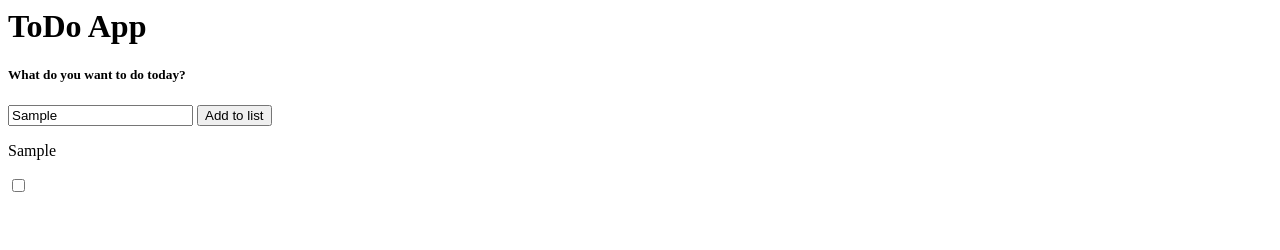
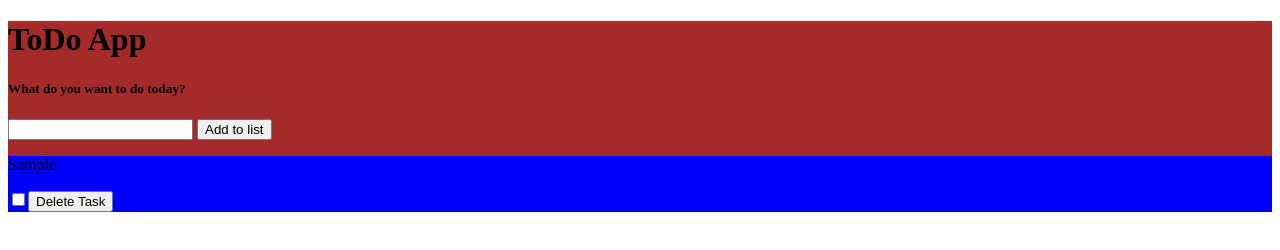
Before and after one commit to Yayacodes1/learning, a plain HTML site: page todo-app.html in a window 1280 px wide. Both pictures are taken after typing "Sample" into the empty fields and a click on the button "Add to list". Drawn offline with Linux system fonts and the light colour scheme.

Commit message:
Complete todo app with add, delete, and clear input functionality

```diff
--- a/todo-app.html
+++ b/todo-app.html
@@ -1,4 +1,6 @@
-
+<!DOCTYPE html>
+<html>
+    <body>
     <!-- Container div that starts at line 3 and goes to line 12 - this encapsulates the ToDo App heading,
          the "What do you want to do today?" text, the input area, and the button -->
     <div id = "container">
@@ -17,6 +19,9 @@
 
     </div>
 
+
+
+
 <script>
     // Constant for the container div - this is the div we created in HTML that will show our todo items
     const container = document.getElementById('container');
@@ -27,8 +32,14 @@
     // Constant for the button element - this is the button that makes changes when we tap on it
     const ButtonElement = document.getElementById('ButtonElement');
 
+
     // Function that creates the checkbox and shows the text next to it that we enter
     function makeText(){
+        // Create the delete button element - this is inside the makeText function so we can see it with every iteration
+        // The deleteElement is not just referring to elements, it's actually also creating them
+        // That's why we need to make it inside the function - so each todo item gets its own delete button
+        const deleteElement = document.createElement("button");
+
         // Create the checkbox element - this is inside the function so it creates a new checkbox every time
         // Having it inside the function means it will repeat itself and create a new checkbox for each todo item
         const checkBoxElement = document.createElement("input");
@@ -39,6 +50,9 @@
 
         // Create a new paragraph element - document scans the whole file and creates a paragraph element
         let newParagraph = document.createElement("p");
+
+        // Set the delete button's text content to "Delete Task" - this will show on the button
+        deleteElement.textContent = "Delete Task";
 
         // Set the paragraph's text content to be the text element's value - this is what the user enters in the input
         newParagraph.textContent = textElement.value ;
@@ -53,6 +67,9 @@
 
         // Add the checkbox to the todoItem container - todoItem is going to contain the checkbox element
         todoItem.appendChild(checkBoxElement);
+        textElement.value = "";
+        // Add the delete button to the todoItem container - this is the div that's going to show every time we run the function
+        todoItem.appendChild(deleteElement);
 
         // Add the todoItem div to the container - the todoItem itself as a div is going to be shown inside
         // the container that we created at the beginning in the HTML side
@@ -61,14 +78,47 @@
         // that's already inside the HTML that will show our todo item
         container.appendChild(todoItem);
 
+        // Add event listener to the delete button - this uses an ANONYMOUS FUNCTION
+        // ANONYMOUS FUNCTION EXPLANATION:
+        // An anonymous function is a function without a name - it's written as: function() { ... }
+        // We use it here because we need a function that knows which specific delete button was clicked
+        // When the delete button is clicked, "this" refers to the button that was clicked
+        // "this.parentElement" gets the todoItem div (the parent of the button)
+        // ".remove()" deletes that specific todoItem from the page
+        // This way, each delete button knows exactly which task to delete - the one it belongs to
+        deleteElement.addEventListener("click", function() {
+            // "this" = the delete button that was clicked
+            // "this.parentElement" = the todoItem div that contains this button
+            // ".remove()" = deletes that exact todoItem from the page
+
+
+            this.parentElement.remove();  // Deletes the exact task using "this" to identify which one
+            textElement.value = "";
+
+        });
     }
+
 
     // Add event listener to the button - this waits for someone to press on the button so that everything appears on the screen
     // It uses "click" event and calls the makeText function when the button is clicked
     ButtonElement.addEventListener("click", makeText);
 
+
 </script>
 
+</body>
+
+<head>
+    <style>
 
 
-</body>
+#container {
+    background-color: brown;
+}
+div{
+    background-color: blue;
+}
+    </style>
+</head>
+
+</html>
```
